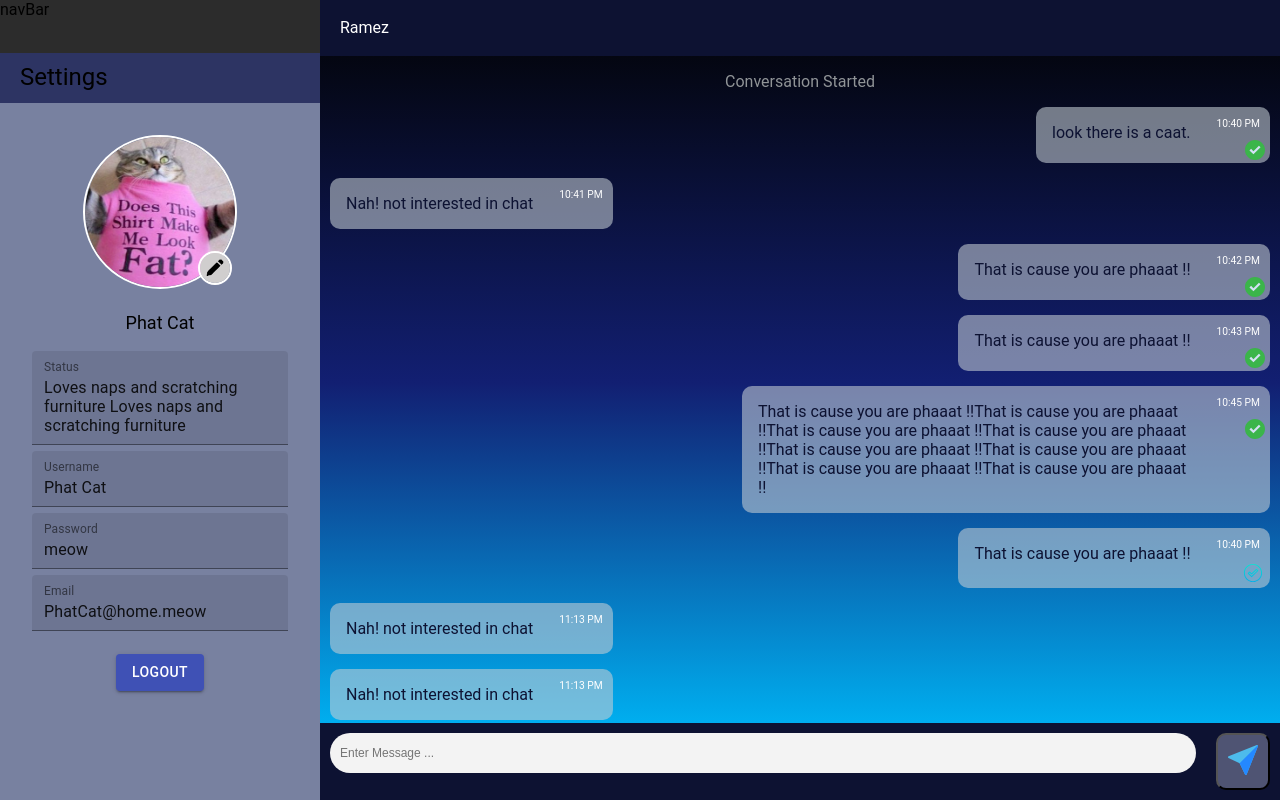
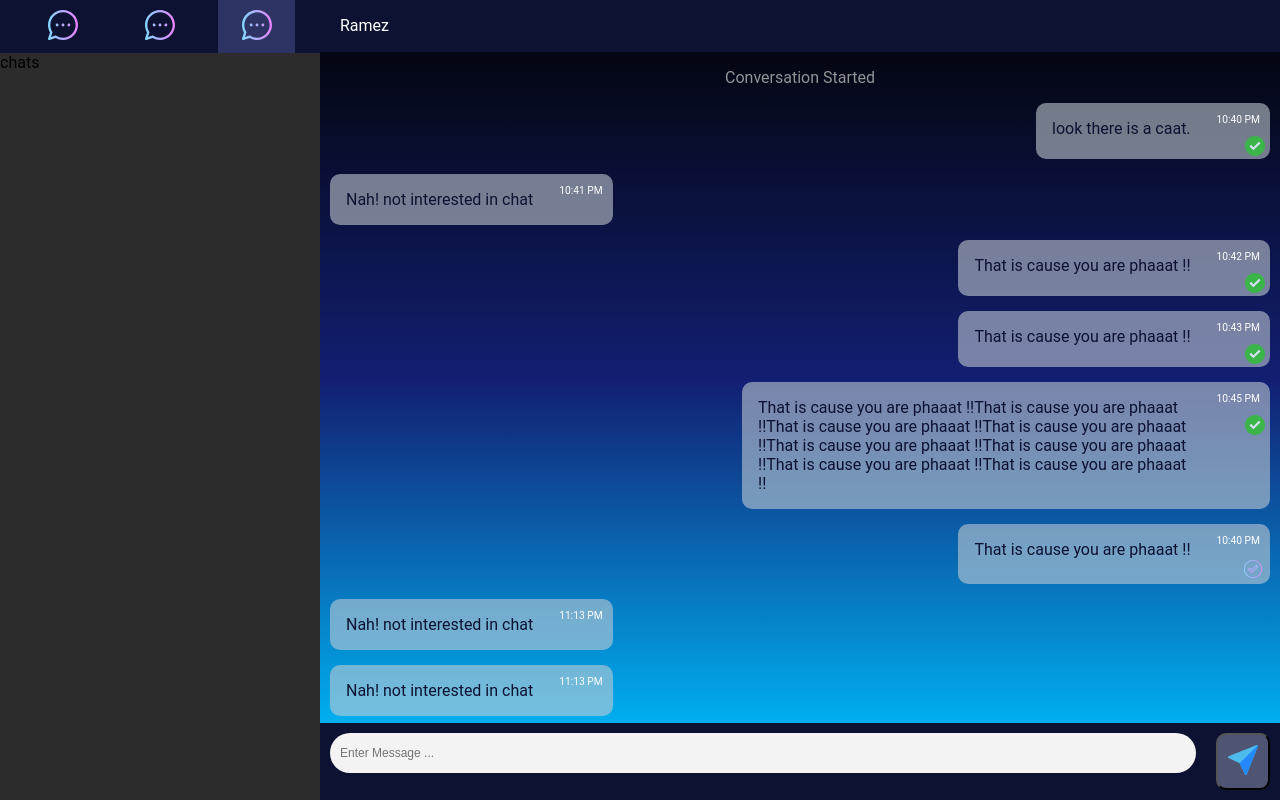
Before and after one commit to SquadAlpha01/ihola-front, a React (Create React App) app: page / in a window 1280 px wide. Built offline with nearby package versions, Linux system fonts and the light colour scheme.

Commit message:
feat: navbar implementation

```diff
--- a/src/components/activeChat/activeChat.module.css
+++ b/src/components/activeChat/activeChat.module.css
@@ -5,5 +5,5 @@
     grid-column: 2 / 6;
     grid-row: 1 / 3;
     display: grid;
-    grid-template-rows: 1fr 12fr 1fr;
+    grid-template-rows: 1fr 13fr 1fr;
 }
--- a/src/components/navBar/navBar.js
+++ b/src/components/navBar/navBar.js
@@ -1,10 +1,31 @@
-import { React } from 'react'
+import { React, useState } from 'react'
 import classes from './navBar.module.css';
+import IconButton from '@material-ui/core/IconButton';
+import { ReactComponent as SettingsIcon } from '../../assets/images/chats.svg'
+import { ReactComponent as ChatsIcon } from '../../assets/images/chats.svg'
+import { ReactComponent as ContactsIcon } from '../../assets/images/chats.svg'
 
-const navBar = (props) => {
-    return <div className={classes.navBar}>
-        navBar
-    </div>
+const NavBar = (props) => {
+    return (
+        <div className={classes.navBar}>
+            <button aria-label="settings"
+                className={`${classes.navButton} ${props.openStatus.isSettingsOpen ? classes.navButtonSelected : null}`}
+                onClick={() => props.handleClick("isSettingsOpen")}>
+                <SettingsIcon height={30} width={30} />
+            </button>
+            <button aria-label="contacts"
+                className={`${classes.navButton} ${props.openStatus.isContactsOpen ? classes.navButtonSelected : null}`}
+                onClick={() => props.handleClick("isContactsOpen")}>
+                <ContactsIcon height={30} width={30} />
+            </button>
+            <button aria-label="chats"
+                className={`${classes.navButton} ${props.openStatus.isChatsOpen ? classes.navButtonSelected : null}`}
+                onClick={() => props.handleClick("isChatsOpen")}>
+                <ChatsIcon height={30} width={30}/>
+            </button>
+        </div>
+    )
+
 }
 
-export default navBar;
+export default NavBar;
--- a/src/components/navBar/navBar.module.css
+++ b/src/components/navBar/navBar.module.css
@@ -2,4 +2,23 @@
     grid-column-end: 4;
     grid-column: 1 / 2;
     grid-row: 1 / 2;
+    display: flex;
+    background-color: #0D1232;
+    padding: 0px 15px;
+    flex-direction: row;
 }
+
+.navButton {
+    margin: 0px 10px;
+    justify-self:center;
+    background-color: transparent;
+    cursor:pointer;
+    border:none;
+    outline: none;
+    width: 100%;
+
+}
+
+.navButtonSelected {
+    background-color: #2D3463;
+}
--- a/src/components/sideBar/sideBar.js
+++ b/src/components/sideBar/sideBar.js
@@ -1,10 +1,14 @@
 import { React } from 'react'
 import classes from './sideBar.module.css';
 import Settings from '../Settings/Settings'
+import ChatsBar from '../chatSidebar/chatSidebar';
+import Contacts from '../contactsSidebar/contactsSidebar';
 
 const sideBar = (props) => (
     <div className={classes.sideBar}>
-       <Settings/>
+        {props.openStatus.isSettingsOpen ? <Settings></Settings> : null}
+        {props.openStatus.isChatsOpen ? <ChatsBar></ChatsBar> : null}
+        {props.openStatus.isContactsOpen ? <Contacts></Contacts> : null}
     </div>
 );
 
```
